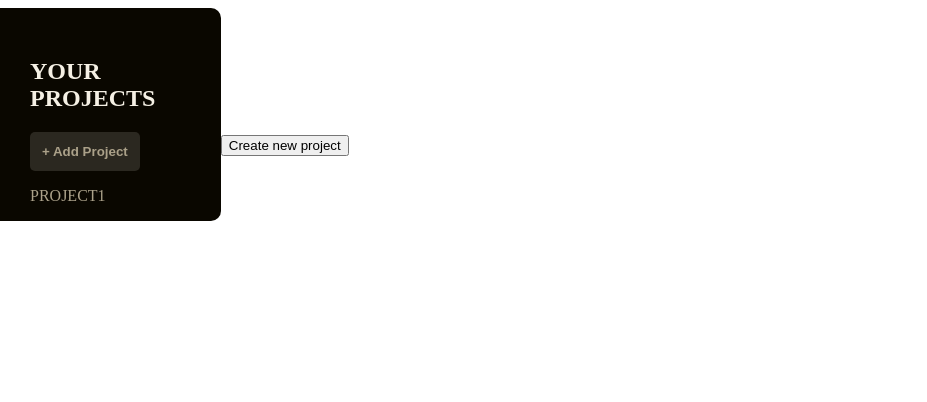
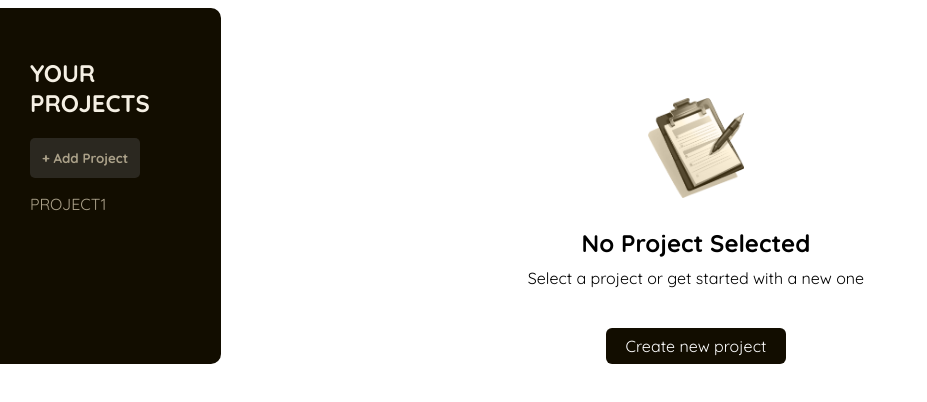
Before and after one commit to Keckich/project-management-app, a React (Vite) app: page / in a window 1280 px wide. Shown: the top 402 px of the page, without its empty margins (0-927 px from the left). Built offline with nearby package versions, Linux system fonts and the light colour scheme.

Commit message:
updated app layout

```diff
--- a/src/App.jsx
+++ b/src/App.jsx
@@ -4,12 +4,14 @@ import CreateProject from "./components/CreateProject";
 import ProjectList from "./components/ProjectList";
 import Project from "./components/Project";
 
+import noProjectImg from "./assets/no-projects.png";
+
 var defaultProjectList = [
   {
-    title: 'project1',
-    description: 'desc1',
-    date: '2023-12-15'
-  }
+    title: "project1",
+    description: "desc1",
+    date: "2023-12-15",
+  },
 ];
 
 function App() {
@@ -30,7 +32,7 @@ function App() {
 
   const openProjectPage = (e) => {
     setIsProjectPage(true);
-    selectedProject.current = projectList[+e.target.id]
+    selectedProject.current = projectList[+e.target.id];
     closeCreatingProjectPage();
   };
 
@@ -47,11 +49,11 @@ function App() {
   };
 
   const deleteProject = (index) => {
-    setProjectList(prevList => {
+    setProjectList((prevList) => {
       return prevList.splice(index, 1);
     });
     closeProjectPage();
-  }
+  };
 
   return (
     <main>
@@ -60,11 +62,27 @@ function App() {
         onCreate={openCreatingProjectPage}
         onClick={openProjectPage}
       />
-      <article className="project-section">
-        {isProjectPage && <Project project={selectedProject.current} onDelete={deleteProject} />}
-        {isCreatingProject && <CreateProject onSave={handleProjectList} />}
-        {!isCreatingProject && (
-          <button onClick={openCreatingProjectPage}>Create new project</button>
+      <article
+        className={`${
+          !isCreatingProject && !isProjectPage ? "no-project-page" : ""
+        } project-section`}
+      >
+        {isProjectPage && (
+          <Project project={selectedProject.current} onDelete={deleteProject} />
+        )}
+        {isCreatingProject && <CreateProject onSave={handleProjectList} onCancel={closeCreatingProjectPage} />}
+        {!isCreatingProject && !isProjectPage && (
+          <div className="no-project-info">
+            <img className="no-project-img" src={noProjectImg} />
+            <h2>No Project Selected</h2>
+            <span>Select a project or get started with a new one</span>
+            <button
+              className="project-action-button"
+              onClick={openCreatingProjectPage}
+            >
+              Create new project
+            </button>
+          </div>
         )}
       </article>
     </main>
--- a/src/components/CreateProject.jsx
+++ b/src/components/CreateProject.jsx
@@ -1,6 +1,6 @@
 import { useRef } from "react";
 
-export default function CreateProject({ onSave }) {
+export default function CreateProject({ onSave, onCancel }) {
   const title = useRef();
   const description = useRef();
   const date = useRef();
@@ -8,8 +8,8 @@ export default function CreateProject({ onSave }) {
   return (
     <>
       <section className="action-buttons">
-        <button>Cancel</button>
-        <button
+        <button onClick={onCancel} className="project-action-button">Cancel</button>
+        <button className="save-button project-action-button"
           onClick={() =>
             onSave({
               title: title.current.value,
--- a/src/components/Project.jsx
+++ b/src/components/Project.jsx
@@ -18,20 +18,30 @@ export default function Project({ project, onDelete }) {
   const task = useRef();
 
   return (
-    <article>
-      <section>
-        <h1>{project.title}</h1>
-        <span>{project.date}</span>
+    <article className="project-page">
+      <section className="project-info">
+        <div className="project-header">
+          <div>
+            <h1>{project.title}</h1>
+            <span>{project.date}</span>
+          </div>
+
+          <button className="project-action-button" onClick={onDelete}>
+            Delete
+          </button>
+        </div>
         <p>{project.description}</p>
-        <button onClick={onDelete}>Delete</button>
       </section>
 
       <hr />
 
-      <section>
+      <section className="tasks-section">
         <h2>Tasks</h2>
         <input ref={task} type="text" />
-        <button onClick={() => handleTaskList(task.current.value)}>
+        <button
+          className="project-action-button"
+          onClick={() => handleTaskList(task.current.value)}
+        >
           Add Task
         </button>
         {!!taskList && <p>This project does not have any tasks yet.</p>}
--- a/src/components/ProjectList.jsx
+++ b/src/components/ProjectList.jsx
@@ -1,6 +1,6 @@
 export default function ProjectList({ projects, onCreate, onClick }) {
   return (
-    <article className="project-list-container">
+    <aside className="project-list-container">
       <h2>Your projects</h2>
       <section>
         <button onClick={onCreate}>+ Add Project</button>
@@ -10,6 +10,6 @@ export default function ProjectList({ projects, onCreate, onClick }) {
           })}
         </ul>
       </section>
-    </article>
+    </aside>
   );
 }
--- a/src/components/TaskList.jsx
+++ b/src/components/TaskList.jsx
@@ -1,12 +1,12 @@
 export default function TaskList({ tasks, onDelete }) {
   const items = tasks.map((task, index) => {
     return (
-      <div key={index}>
+      <div className="task-container" key={index}>
         <li>{task}</li>
-        <button onClick={() => onDelete(index)}>Clear</button>
+        <button className="project-action-button" onClick={() => onDelete(index)}>Clear</button>
       </div>
     );
   });
 
-  return <ul>{items}</ul>;
+  return <ul className="task-list">{items}</ul>;
 }
--- a/src/index.css
+++ b/src/index.css
@@ -1,3 +1,18 @@
+@import url("https://fonts.googleapis.com/css2?family=Quicksand:wght@400;700&family=Roboto+Condensed:wght@400;700&display=swap");
+
+html {
+  font-family: "Quicksand", sans-serif;
+}
+
+input,
+button {
+  font-family: "Quicksand", sans-serif;
+}
+
+button {
+  cursor: pointer;
+}
+
 body {
   margin-left: 0;
 }
@@ -8,7 +23,7 @@ main {
 
 .project-list-container {
   width: 15%;
-  background-color: #0a0700;
+  background-color: #120d00;
   border-radius: 0 10px 10px 0;
   padding-left: 30px;
   padding-top: 30px;
@@ -49,7 +64,12 @@ main {
 
 .project-section {
   width: 30%;
-  margin-top: 10%;
+  margin-top: 90px;
+  margin-left: 30px;
+}
+
+.no-project-page {
+  width: 70%;
 }
 
 .create-container {
@@ -61,6 +81,7 @@ main {
 .input-data {
   width: -webkit-fill-available;
   min-height: 20px;
+  box-shadow: 0px 3px 0px 0px #bdb9af;
 }
 
 .action-buttons {
@@ -69,3 +90,102 @@ main {
   margin-bottom: 10px;
   gap: 10px;
 }
+
+.project-page {
+  margin-left: 30px;
+}
+
+.project-action-button {
+  height: 36px;
+  background-color: transparent;
+  border: none;
+  font-size: 16px;
+  width: 80px;
+  border-radius: 6px;
+}
+
+.project-action-button:hover {
+  color: #a8a396;
+}
+
+.save-button {
+  background-color: #120d00;
+  color: white;
+}
+
+.project-header {
+  display: flex;
+  justify-content: space-between;
+}
+
+.project-header h1 {
+  font-size: 30px;
+  margin-top: 7px;
+  margin-bottom: 10px;
+  color: #302201;
+}
+
+.project-header span {
+  color: #aba189;
+}
+
+.project-header .project-action-button {
+  margin-top: 14px;
+}
+
+input,
+textarea {
+  background-color: #dbd7ce;
+  border: 0;
+}
+
+input {
+  height: 30px;
+}
+
+textarea {
+  height: 50px;
+}
+
+.tasks-section input {
+  width: 50%;
+}
+
+.task-list {
+  list-style-type: none;
+  padding-left: 0;
+}
+
+.task-container {
+  display: flex;
+  justify-content: space-between;
+  background-color: #f7f5f0;
+  padding: 25px 15px;
+  margin-bottom: 15px;
+}
+
+.task-container li {
+  padding-top: 2px;
+}
+
+.no-project-img {
+  height: 100px;
+}
+
+.no-project-info {
+  display: flex;
+  flex-direction: column;
+  align-items: center;
+  gap: 10px;
+}
+
+.no-project-info h2 {
+  margin-bottom: 0;
+}
+
+.no-project-info button {
+  background-color: #120d00;
+  color: white;
+  width: 180px;
+  margin-top: 30px;
+}
```
